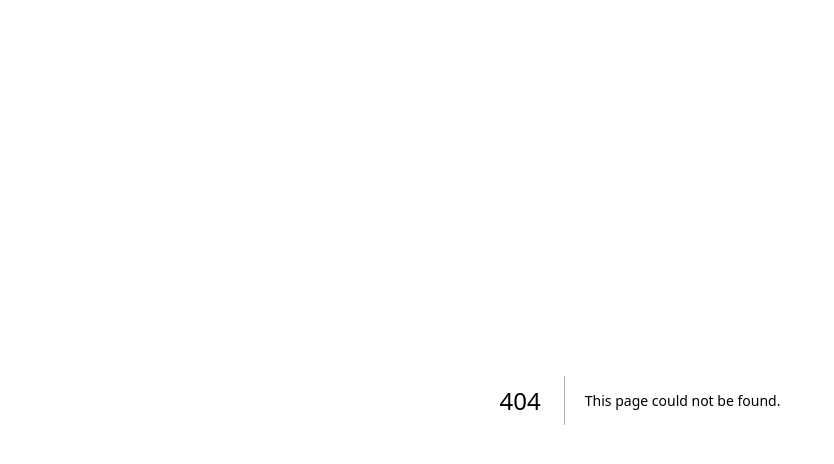
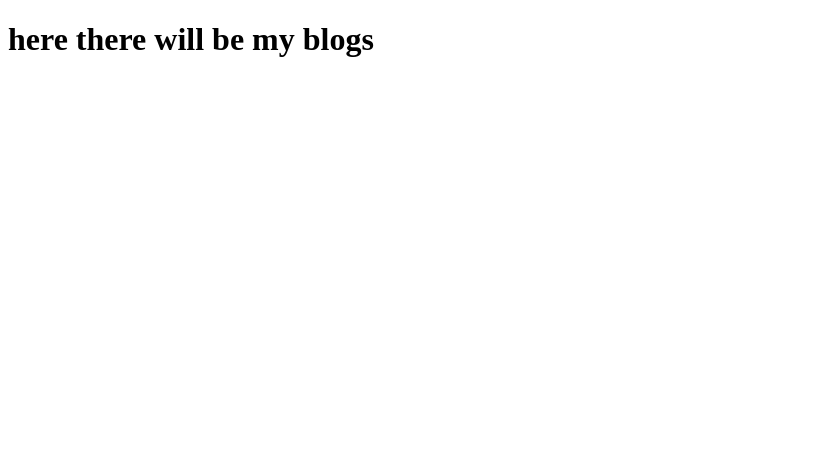
Before and after one commit to jyotirmaygithub/Next-js, a Next.js app: page /blog in a window 1280 px wide. Before the commit this address had no page. Shown: the top 464 px of the page, without its empty margins (0-834 px from the left). Built offline with nearby package versions, Linux system fonts and the light colour scheme.

Commit message:
learnt nested routing

```diff
--- /dev/null
+++ b/src/app/blog/first/page.tsx
@@ -0,0 +1,5 @@
+export default function blog(){
+    return (
+        <h1>first blog</h1>
+    )
+}
--- /dev/null
+++ b/src/app/blog/page.tsx
@@ -0,0 +1,5 @@
+export default function blog(){
+    return (
+        <h1>here there will be my blogs</h1>
+    )
+}
--- /dev/null
+++ b/src/app/blog/second/page.tsx
@@ -0,0 +1,5 @@
+export default function blog(){
+    return (
+        <h1>second blog</h1>
+    )
+}
```
